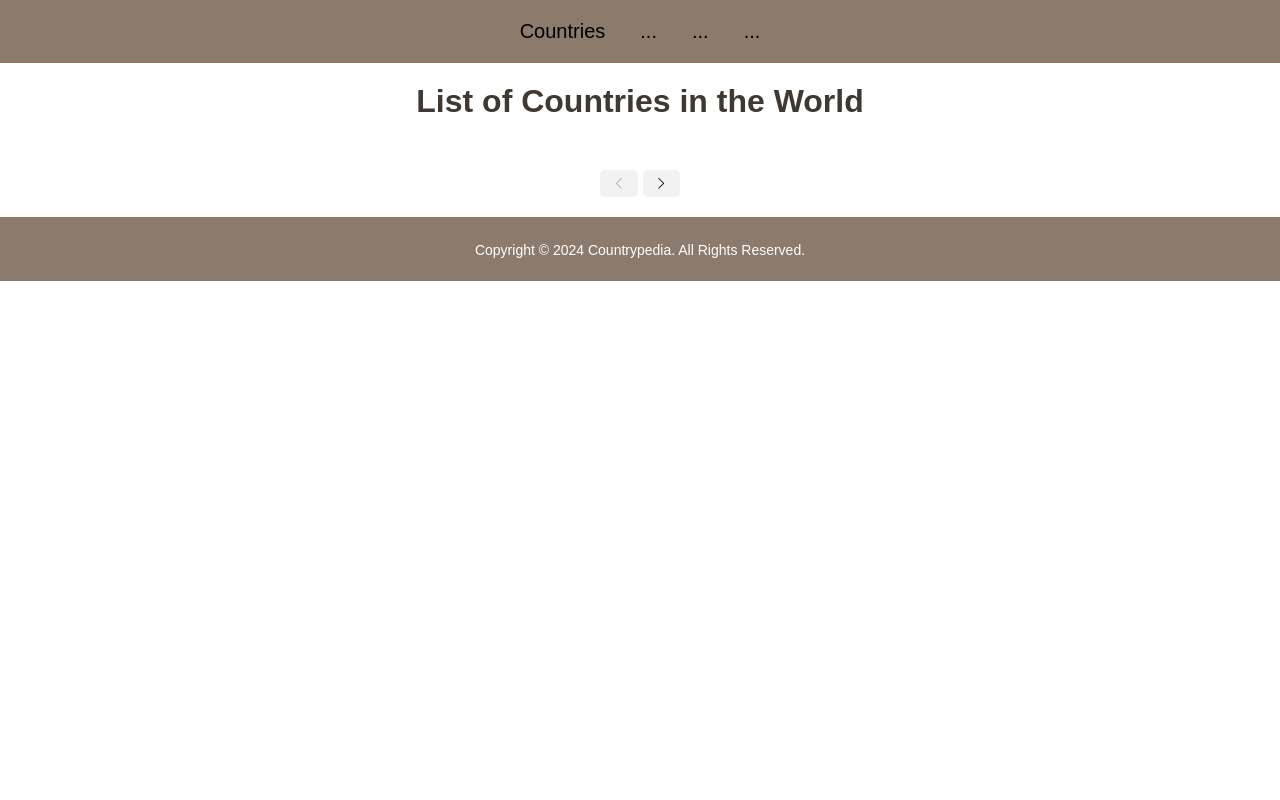
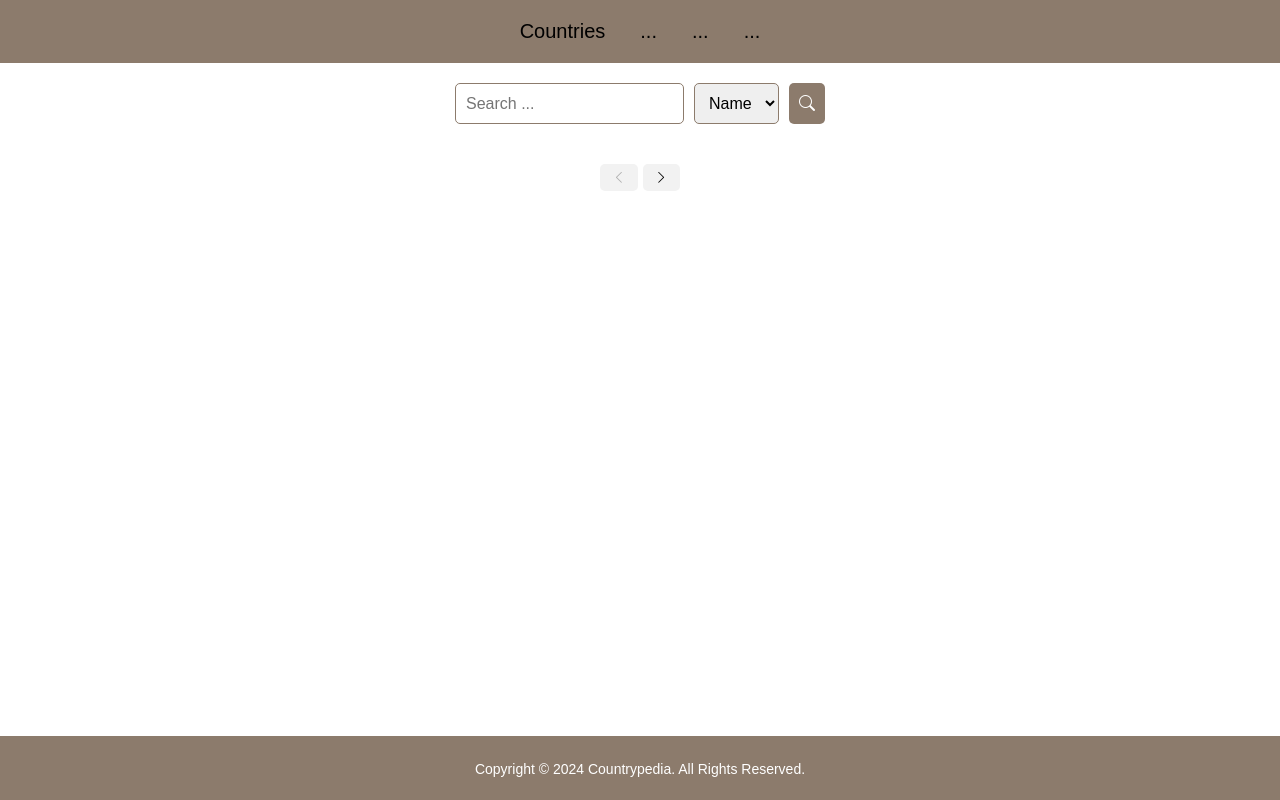
Before and after one commit to dimashadianto/UAS-Front-End, a plain HTML site: page index.html in a window 1280 px wide. Drawn offline with nearby package versions, Linux system fonts and the light colour scheme; some packages are replaced by stand-ins of ours; no server answers.

Commit message:
Buat fitur search dengan nama/code dan style footer agar stay di bawah

```diff
--- a/home.html
+++ b/home.html
@@ -1,5 +1,12 @@
 <div class="countries">
-    <h1>List of Countries in the World</h1>
+    <div class="search-container">
+        <input type="text" ng-model="searchQuery" placeholder="Search ...">
+        <select ng-model="searchType">
+            <option value="name">Name</option>
+            <option value="code">Code</option>
+        </select>
+        <button ng-click="searchCountry()"><i class="bi bi-search"></i></button>
+    </div>
     <ul class="countries-list">
         <li ng-repeat="country in countriesToShow">
             <div class="country-item">
@@ -7,6 +14,7 @@
                 <div class="country-info">
                     <h2>{{ country.name.common }}</h2>
                     <p>{{ country.capital ? country.capital[0] : 'Not Available' }}</p>
+                    <p class="code">{{ country.ccn3 ? country.ccn3 : '...' }}</p>
                 </div>
             </div>
         </li>
--- a/script.js
+++ b/script.js
@@ -14,6 +14,8 @@ app.config(['$routeProvider', function($routeProvider) {
 app.controller('CountryController', ['$scope', '$http', function($scope, $http) {
     $scope.currentPage = 1;
     $scope.countriesPerPage = 18;
+    $scope.searchQuery = '';
+    $scope.searchType = 'name';
 
     $http.get('https://restcountries.com/v3.1/all').then(function(response) {
         $scope.countries = response.data;
@@ -25,7 +27,7 @@ app.controller('CountryController', ['$scope', '$http', function($scope, $http)
     function updateCountriesList() {
         const startIndex = ($scope.currentPage - 1) * $scope.countriesPerPage;
         $scope.countriesToShow = $scope.countries.slice(startIndex, startIndex + $scope.countriesPerPage);
-    }
+    };
 
     function updatePagination() {
         const total = $scope.totalPages;
@@ -43,7 +45,7 @@ app.controller('CountryController', ['$scope', '$http', function($scope, $http)
                 $scope.pagesToShow = [1, '...', current - 1, current, current + 1, '...', total];
             }
         }
-    }
+    };
 
     $scope.goToPage = function(page) {
         if (page >= 1 && page <= $scope.totalPages) {
@@ -68,4 +70,27 @@ app.controller('CountryController', ['$scope', '$http', function($scope, $http)
             updatePagination();
         }
     };
+
+    $scope.searchCountry = function() {
+        let url;
+        if ($scope.searchQuery) {
+            if ($scope.searchType === 'name') {
+                url = `https://restcountries.com/v3.1/name/${$scope.searchQuery}`;
+            } else if ($scope.searchType === 'code') {
+                url = `https://restcountries.com/v3.1/alpha/${$scope.searchQuery}`;
+            }
+        } else {
+            url = 'https://restcountries.com/v3.1/all';
+        }
+
+        $http.get(url).then(function(response) {
+            $scope.countries = response.data;
+            $scope.totalPages = Math.ceil($scope.countries.length / $scope.countriesPerPage);
+            $scope.currentPage = 1;
+            updateCountriesList();
+            updatePagination();
+        }).catch(function(error) {
+            alert('Country "' + $scope.searchQuery + '" not found. Please try again.');
+        });
+    };
 }]);
--- a/style.css
+++ b/style.css
@@ -10,10 +10,13 @@
     --black: #000000;
 }
 
-body {
+html, body {
     font-family: Arial, sans-serif;
     margin: 0;
     padding: 0;
+    height: 100%;
+    display: flex;
+    flex-direction: column;
 }
 
 nav {
@@ -50,13 +53,6 @@ nav a:hover {
 
 nav a:hover::after {
     width: 70%;
-}
-
-.countries h1 {
-    color: var(--brown-dark);
-    padding: 20px 0;
-    text-align: center;
-    margin: auto;
 }
 
 .countries-list {
@@ -114,11 +110,52 @@ nav a:hover::after {
     max-width: 160px;
 }
 
+.country-info .code {
+    color: var(--black);
+    font-style: normal;
+    margin-top: 5px;
+}
+
+.countries .search-container {
+    display: flex;
+    justify-content: center;
+    gap: 10px;
+    margin: 20px 0px;
+}
+
+.countries .search-container input {
+    padding: 10px;
+    font-size: 16px;
+    border-radius: 5px;
+    border: 1px solid var(--brown-light);
+}
+
+.countries .search-container select {
+    padding: 10px;
+    font-size: 16px;
+    border-radius: 5px;
+    border: 1px solid var(--brown-light);
+}
+
+.countries .search-container button {
+    padding: 10px;
+    background-color: var(--brown-light);
+    color: var(--white);
+    font-size: 16px;
+    border: none;
+    border-radius: 5px;
+    cursor: pointer;
+}
+
+.countries .search-container button:hover {
+    background-color: var(--beige);
+}
+
 .pagination {
     display: flex;
     justify-content: center;
     gap: 5px;
-    margin-top: 30px;
+    margin: 20px 0px;
 }
 
 .page-number {
@@ -153,9 +190,8 @@ footer {
     padding: 20px 0;
     text-align: center;
     font-size: 14px;
-    bottom: 0;
+    margin-top: auto;
     width: 100%;
-    margin-top: 20px;
 }
 
 footer p {
```
